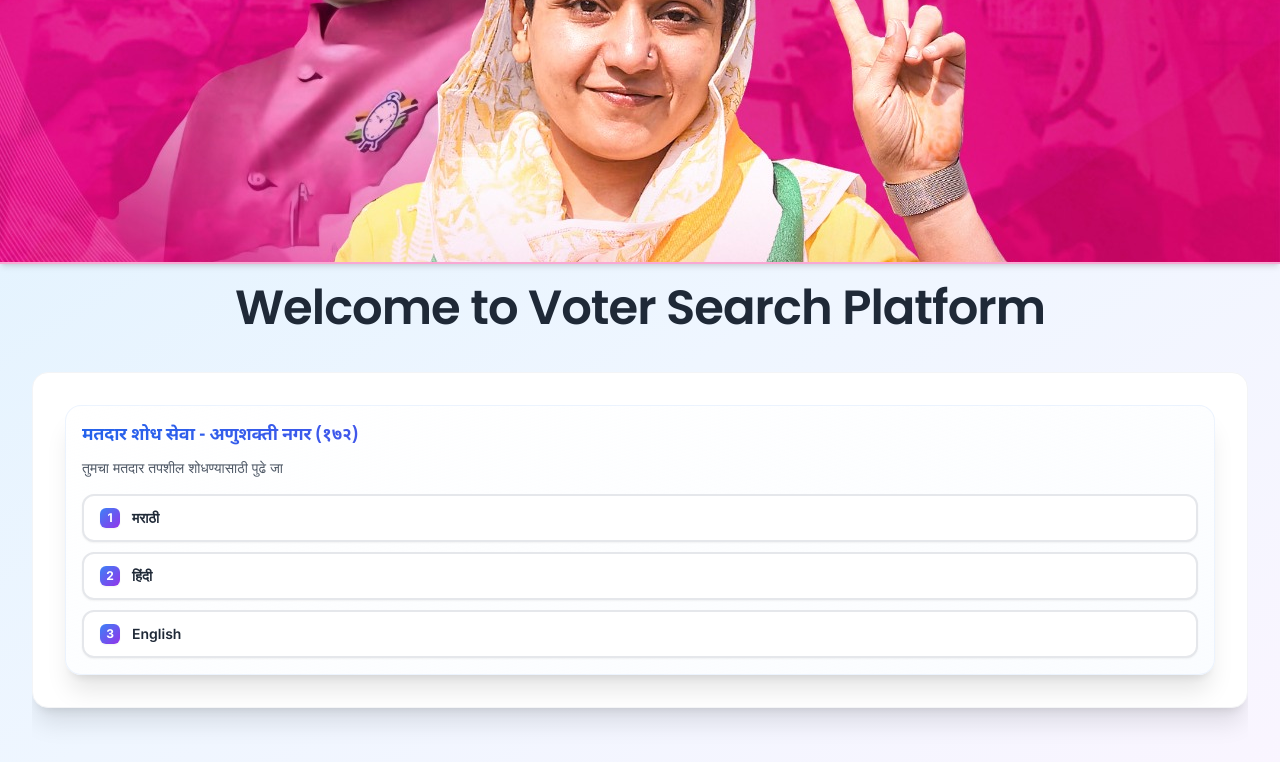
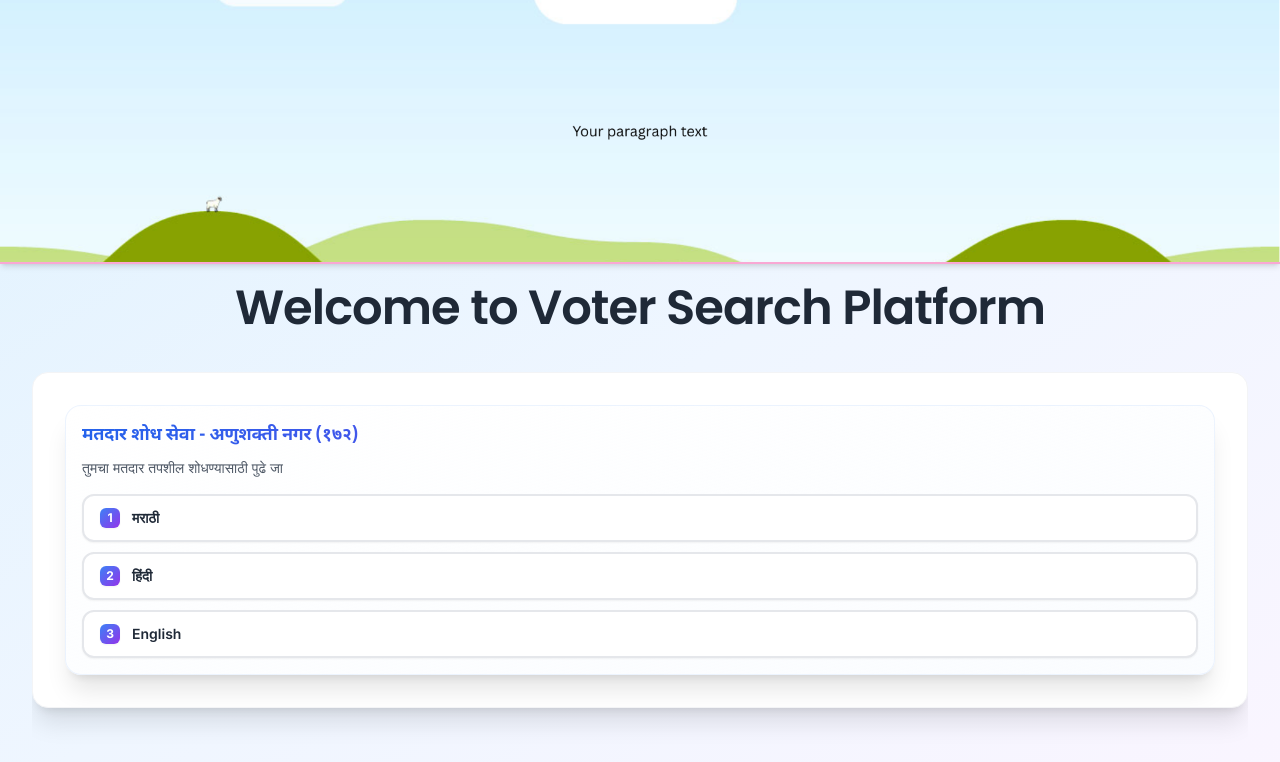
Before and after one commit to DonChandu98/search_engine, a Next.js app: page / in a window 1280 px wide. Shown: the top 762 px of the page. Built offline with nearby package versions, Linux system fonts and the light colour scheme.

Commit message:
Mobile responsive change

```diff
--- a/src/app/page.tsx
+++ b/src/app/page.tsx
@@ -1,5 +1,6 @@
 import VoterSearchForm from '@/components/VoterSearchForm';
 import Image from 'next/image';
+import ResponsiveBanner from '@/components/ResponsiveBanner';
 
 export default function Home() {
   return (
@@ -21,6 +22,22 @@ export default function Home() {
           /* Banner navbar positioning - starts at top */
           .banner-navbar {
             top: 0 !important; /* At the very top of the page */
+            width: 100% !important;
+            max-width: 100% !important;
+            left: 0 !important;
+            right: 0 !important;
+          }
+          .banner-navbar picture,
+          .banner-navbar img {
+            width: 100% !important;
+            height: 100% !important;
+            max-width: 100% !important;
+            object-fit: cover !important;
+            display: block !important;
+          }
+          /* Force image reload on resize */
+          .banner-navbar img {
+            image-rendering: auto;
           }
           /* Ensure content doesn't render behind fixed images */
           .content-wrapper {
@@ -54,21 +71,10 @@ export default function Home() {
 
       {/* Banner Navbar - For marketing banner image (dimensions to be provided by graphics team) */}
       {/* Current height: 33vh (1/3 of screen height) - Update this when graphics team provides image */}
-      <div className="banner-navbar fixed top-0 left-0 right-0 z-50 w-full bg-white shadow-md border-b-2 border-pink-300" style={{ height: '33vh', boxSizing: 'border-box' }}>
-        <div className="relative w-full h-full overflow-hidden">
-          {/* TODO: Replace with actual banner image from graphics team */}
-          {/* Recommended dimensions: 1920px width x 720px height (for 2.67:1 aspect ratio, assuming 1080p screen) */}
-          {/* Banner height is 33vh (1/3 of screen) - adjust image aspect ratio accordingly */}
-          <Image
-            src="/campaign-image.jpeg"
-            alt="Marketing Banner"
-            width={1920}
-            height={720}
-            className="w-full h-full object-cover"
-            style={{ objectPosition: 'center' }}
-            priority
-            sizes="100vw"
-          />
+      <div className="banner-navbar fixed top-0 left-0 right-0 z-50 w-full bg-white shadow-md border-b-2 border-pink-300" style={{ height: '33vh', boxSizing: 'border-box', maxWidth: '100%' }}>
+        <div className="relative w-full h-full flex items-center justify-center" style={{ width: '100%', height: '100%' }}>
+          {/* Responsive banner images - sm (mobile), md (tablet), lg (desktop) */}
+          <ResponsiveBanner />
         </div>
       </div>
 
--- /dev/null
+++ b/src/components/ResponsiveBanner.tsx
@@ -0,0 +1,47 @@
+'use client';
+
+import { useState, useEffect } from 'react';
+
+export default function ResponsiveBanner() {
+  const [imageSrc, setImageSrc] = useState('/image_640_180.png');
+
+  useEffect(() => {
+    const updateImage = () => {
+      const width = window.innerWidth;
+      if (width >= 1024) {
+        setImageSrc('/Your paragraph text.png');
+      } else if (width >= 768) {
+        setImageSrc('/image_1024_288.png');
+      } else {
+        setImageSrc('/image_640_180.png');
+      }
+    };
+
+    // Set initial image
+    updateImage();
+
+    // Update on resize
+    window.addEventListener('resize', updateImage);
+
+    return () => {
+      window.removeEventListener('resize', updateImage);
+    };
+  }, []);
+
+  return (
+    <img
+      src={imageSrc}
+      alt="Marketing Banner"
+      className="w-full h-full object-contain"
+      style={{
+        objectPosition: 'center',
+        display: 'block',
+        width: '100%',
+        height: '100%',
+        maxWidth: '100%',
+        maxHeight: '100%'
+      }}
+      key={imageSrc} // Force re-render when src changes
+    />
+  );
+}
```
Also changed, not shown: public/Your paragraph text.png (added).
